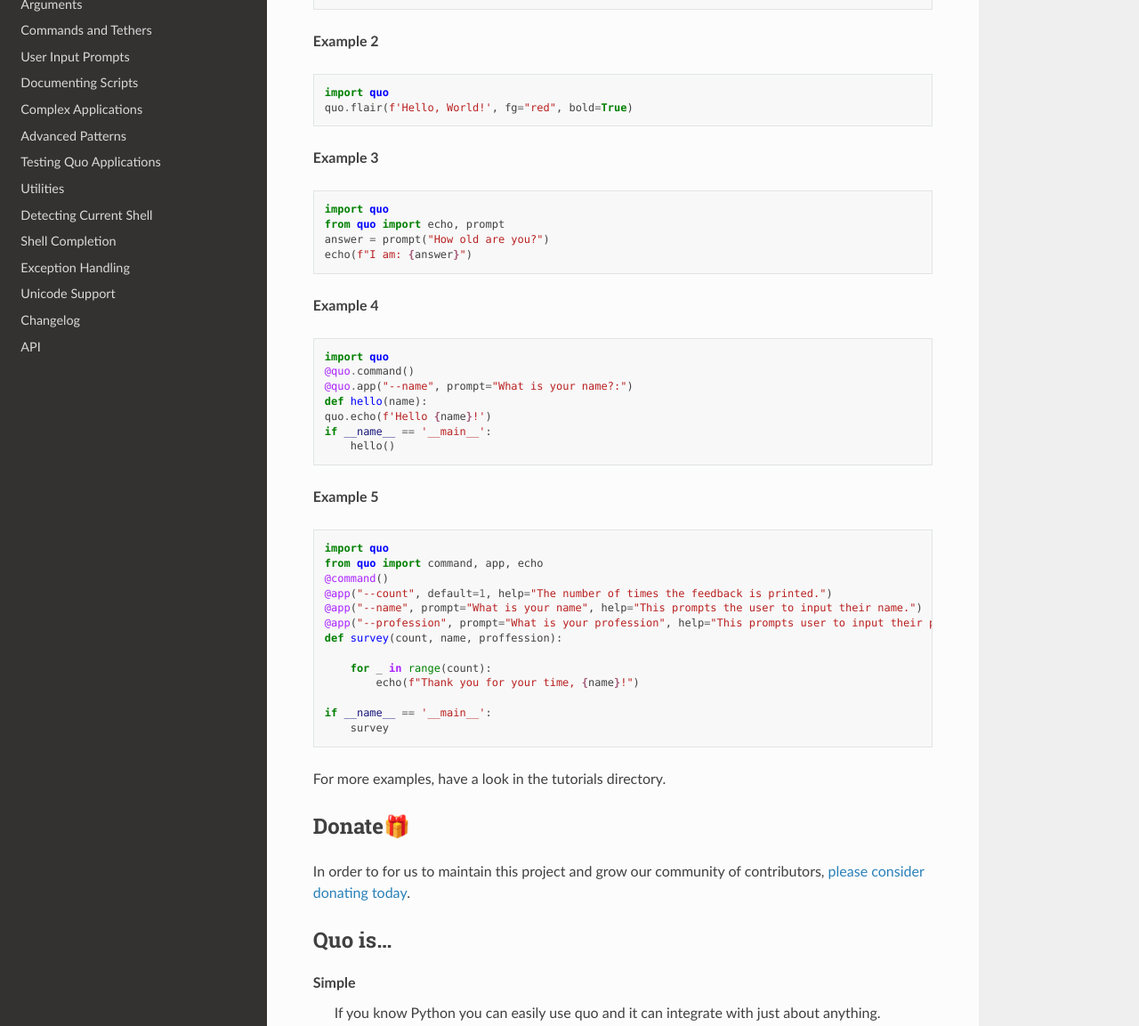
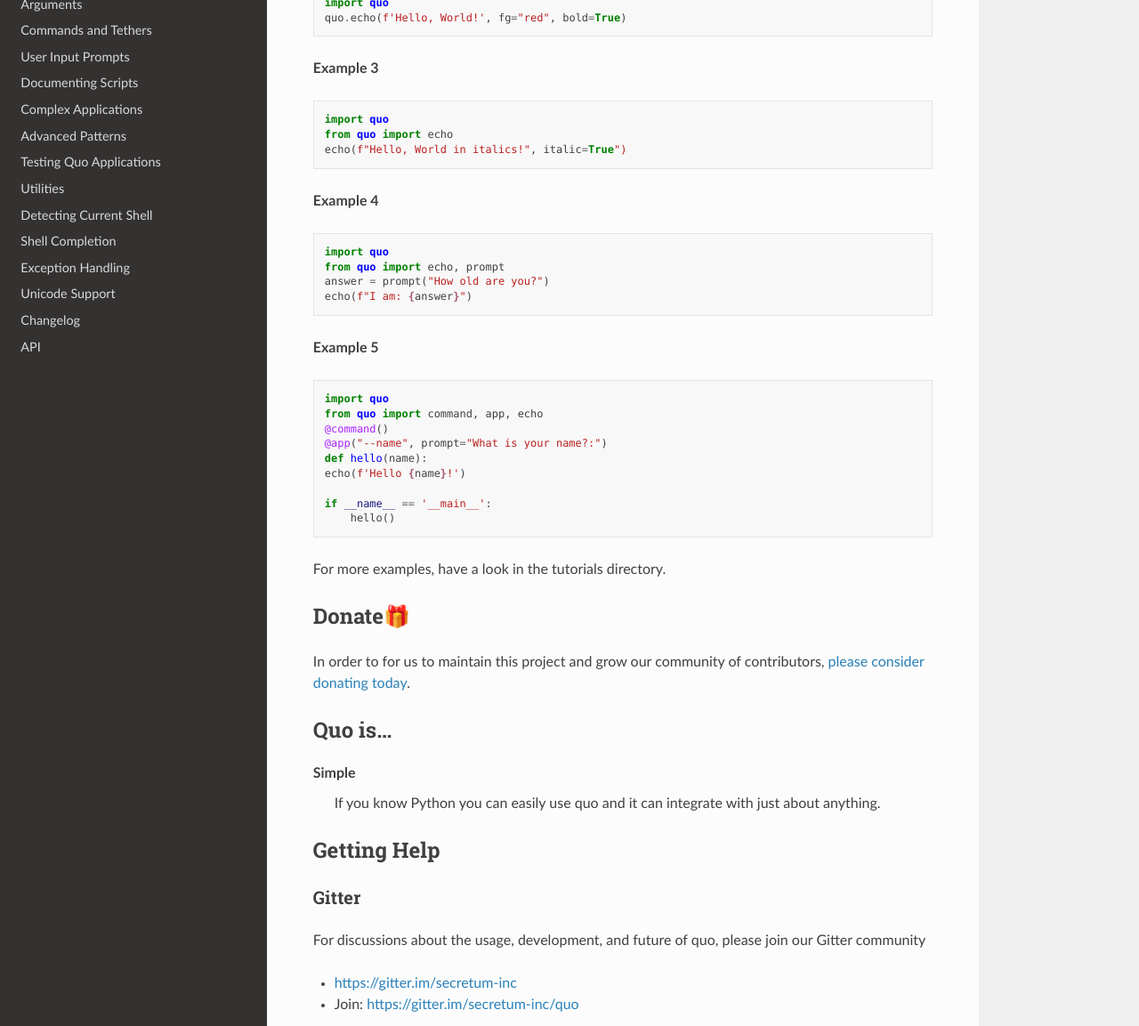
Before and after one commit to scalabli/quo, a Sphinx documentation site: the page built from docs/index.rst, in a window 1280 px wide and 1400 px high, scrolled down 1177 px, cut to the strip 247-1400 px from the top of the window. Shown: the whole strip at 89% size. Built offline with Sphinx 7.4.7 and the Read the Docs theme 2.0.0, drawn with Linux system fonts in a browser that asks for light colours; pages that are not in the unit, such as notebooks, are missing from menus; some of the changed text lies outside the part shown.

Commit message:
Update index.rst

```diff
--- a/docs/index.rst
+++ b/docs/index.rst
@@ -1,5 +1,7 @@
 
 
+
+..
 
 .. image:: https://raw.githubusercontent.com/secretum-inc/quo/main/pics/quo.png
 
@@ -26,12 +28,6 @@
 Quo is making headway towards composing speedy and orderly CLI applications while forestalling any disappointment brought about by the failure to execute a CLI API.
 
 Quo requires Python `3.6` or later.
-
-
-.. note::
-
-   We're currently working on the documentation
-
 
 Installation
 ============
@@ -59,9 +55,18 @@
 .. sourcecode:: python
 
   import quo
-  quo.flair(f'Hello, World!', fg="red", bold=True)
+  quo.echo(f'Hello, World!', fg="red", bold=True)
 
 **Example 3**
+
+.. sourcecode:: python
+
+   import quo
+   from quo import echo
+   echo(f"Hello, World in italics!", italic=True")
+
+
+**Example 4**
 
 .. sourcecode:: python
 
@@ -71,36 +76,19 @@
    echo(f"I am: {answer}")
 
 
-**Example 4**
+**Example 5**
 
 .. sourcecode:: python
 
   import quo
-  @quo.command()
-  @quo.app("--name", prompt="What is your name?:")
+  from quo import command, app, echo
+  @command()
+  @app("--name", prompt="What is your name?:")
   def hello(name):
-  quo.echo(f'Hello {name}!')
+  echo(f'Hello {name}!')
+
   if __name__ == '__main__':
       hello()
-
-
-**Example 5**
-
-.. sourcecode:: python
-
-    import quo
-    from quo import command, app, echo
-    @command()
-    @app("--count", default=1, help="The number of times the feedback is printed.")
-    @app("--name", prompt="What is your name", help="This prompts the user to input their name.")
-    @app("--profession", prompt="What is your profession", help="This prompts user to input their proffession")
-    def survey(count, name, proffession):
-
-        for _ in range(count):
-            echo(f"Thank you for your time, {name}!")
-
-    if __name__ == '__main__':
-        survey
 
 
 For more examples, have a look in the tutorials directory.
```
Also changed, not shown: other parts of docs/index.rst (+13 -4 lines).
